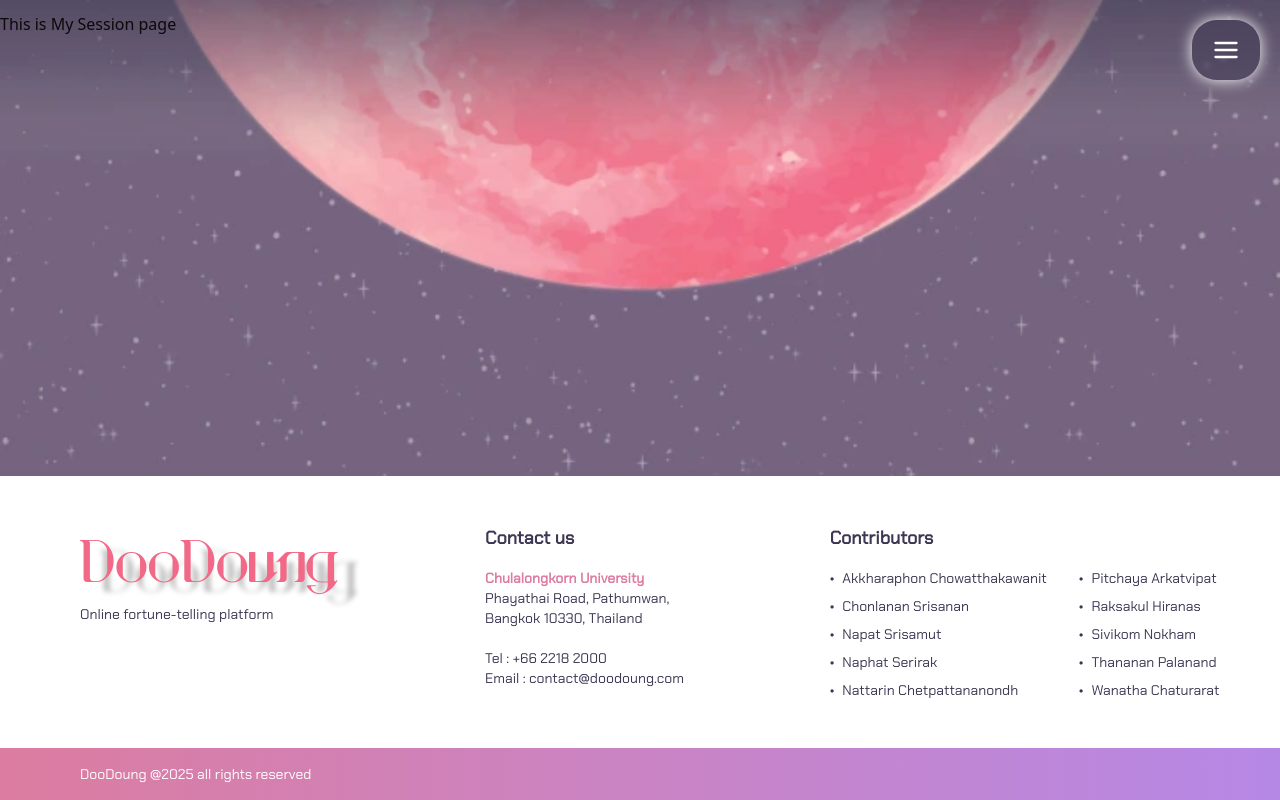
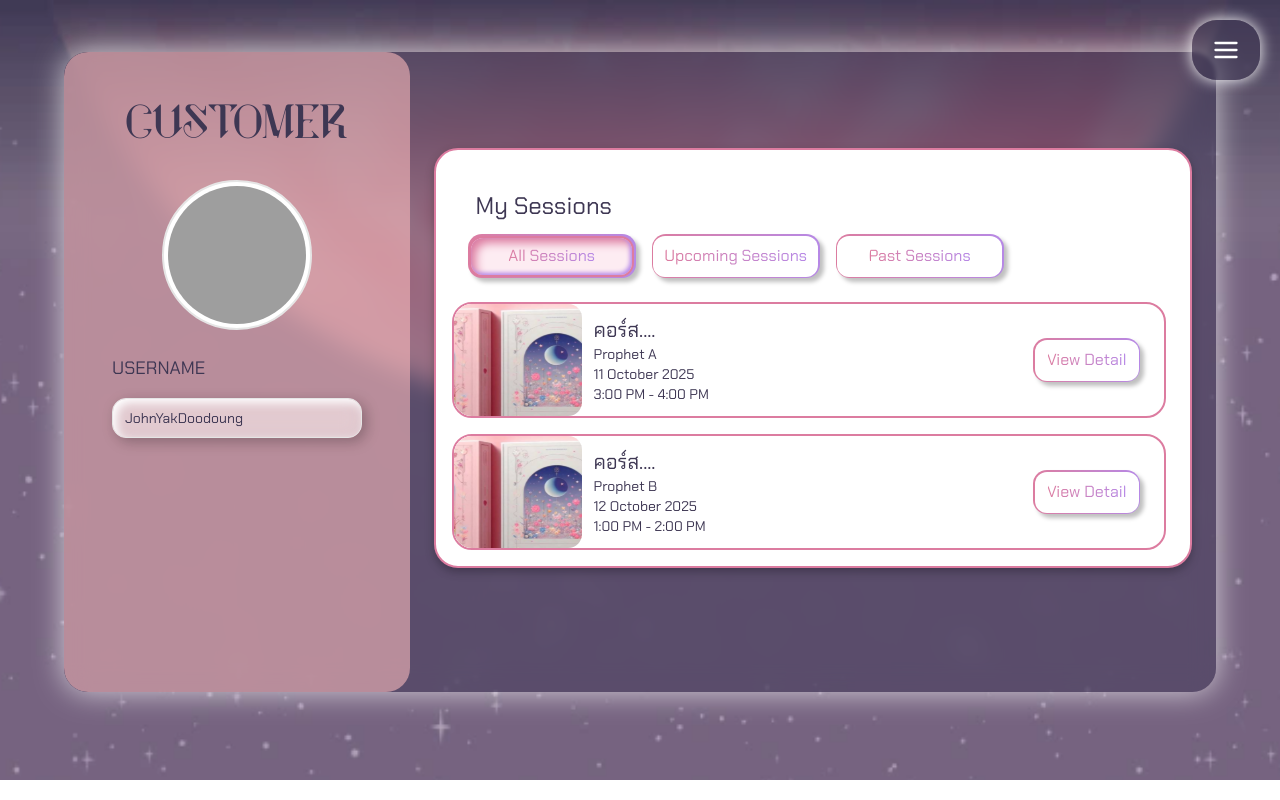
Before and after one commit to DooDoung/doo-doung-frontend, a Next.js app: page /course/my-session in a window 1280 px wide. Shown: the top 800 px of the page. Built offline with nearby package versions, Linux system fonts and the light colour scheme; grey boxes are pictures that could not be loaded.

Commit message:
add: styled customer my-session page

```diff
--- /dev/null
+++ b/src/components/course/SessionCard.tsx
@@ -0,0 +1,37 @@
+import Image from "next/image";
+import React from "react";
+import { Session } from "./SessionsList";
+import { GlobalButton } from "../globalComponents";
+
+type Props = {
+  session: Session;
+  onSelect: (s: Session) => void;
+};
+
+export default function SessionCard({ session, onSelect }: Props) {
+  return (
+    <div className="flex items-center justify-between border-2 border-accent-pink overflow-hidden rounded-lg pr-6 text-neutral-black">
+      <div className="flex items-center gap-3">
+        <div className="h-28 w-32 relative rounded-md overflow-hidden bg-muted">
+          {session.image ? (
+            <Image src={session.image} alt={session.title} fill className="object-cover" />
+          ) : (
+            <div className="h-full w-full" />
+          )}
+        </div>
+        <div>
+          <div className="text-xl">{session.title}</div>
+          <div className="text-sm">{session.prophet}</div>
+          <div className="text-sm">{session.date}</div>
+          <div className="text-sm">{session.time}</div>
+        </div>
+      </div>
+
+      <div className="flex flex-col items-end gap-2">
+        <GlobalButton variant="secondary" onClick={() => onSelect(session)}>
+          View Detail
+        </GlobalButton>
+      </div>
+    </div>
+  );
+}
--- /dev/null
+++ b/src/components/course/SessionDetail.tsx
@@ -0,0 +1,37 @@
+import Image from "next/image";
+import React from "react";
+import { Session } from "./SessionsList";
+
+type Props = {
+  session: Session;
+};
+
+export default function SessionDetail({ session }: Props) {
+  return (
+    <div>
+      <div className="text-xl text-neutral-black ml-2">Booking Details</div>
+        <div className="flex gap-4 bg-[#F5F5F5] rounded-md mt-1">
+          <div className="m-4 w-36 relative rounded-md overflow-hidden bg-muted">
+            {session.image && <Image src={session.image} alt={session.title} fill className="object-cover" />}
+          </div>
+          <div className="flex-1 m-4 ml-0 text-neutral-black">
+            <div className="text-xl">{session.title}</div>
+            <div className="text-sm">{session.prophet}</div>
+            <div className="mt-2 text-sm">{session.date}</div>
+            <div className="text-sm">{session.time}</div>
+            <div className="mt-2 text-sm">Booking Id: xxxxxx</div>
+            <div className="text-sm">Status: {session.status}</div>
+          </div>
+        </div>
+
+        <div className="grid grid-cols-2 gap-4 mt-4">
+          <div className="rounded-md p-4 bg-[#F5F5F5] h-38">
+            <div>Payment Info</div>
+          </div>
+          <div className="rounded-md p-4 bg-[#F5F5F5] h-38">
+            <div>Course Type</div>
+          </div>
+        </div>
+    </div>
+  );
+}
--- /dev/null
+++ b/src/components/course/SessionTabs.tsx
@@ -0,0 +1,29 @@
+import React from "react";
+import { GlobalButton } from "@/components/globalComponents";
+
+type Props = {
+  active: "all" | "upcoming" | "past";
+  onChange: (t: "all" | "upcoming" | "past") => void;
+};
+
+// SessionTabs preserves the exact markup and classes used in the previous
+// SessionsList header so styles remain unchanged.
+export default function SessionTabs({ active, onChange }: Props) {
+
+  return (
+    <div className="flex-col items-center justify-between mb-4 px-4 pt-4 pb-2">
+      <h3 className="text-2xl text-neutral-black ml-2">My Sessions</h3>
+      <div className="flex gap-4 mt-3">
+        <GlobalButton variant="secondary" className="w-42" onClick={() => onChange("all")} isActive={active === "all"}>
+          All Sessions
+        </GlobalButton>
+        <GlobalButton variant="secondary" onClick={() => onChange("upcoming")} className="w-42" isActive={active === "upcoming"}>
+          Upcoming Sessions
+        </GlobalButton>
+        <GlobalButton variant="secondary" onClick={() => onChange("past")} className="w-42" isActive={active === "past"}>
+          Past Sessions
+        </GlobalButton>
+      </div>
+    </div>
+  );
+}
--- /dev/null
+++ b/src/components/course/SessionsList.tsx
@@ -0,0 +1,49 @@
+import React, { useEffect, useState } from "react";
+import SessionTabs from "./SessionTabs";
+import SessionCard from "./SessionCard";
+
+export type Session = {
+  id: string;
+  title: string;
+  prophet: string;
+  date: string;
+  time: string;
+  price: string;
+  image?: string;
+  status?: string;
+};
+
+type Props = {
+  sessions: Session[];
+  onSelect: (s: Session) => void;
+  tab?: "all" | "upcoming" | "past";
+  onChangeTab?: (t: "all" | "upcoming" | "past") => void;
+};
+
+export default function SessionsList({ sessions, onSelect, tab, onChangeTab }: Props) {
+  const [localTab, setLocalTab] = useState<"all" | "upcoming" | "past">(tab ?? "all");
+
+  useEffect(() => {
+    if (tab) setLocalTab(tab);
+    console.log("Tab changed to:", tab);
+  }, [tab]);
+
+  const activeTab = tab ?? localTab;
+
+  function handleTabChange(t: "all" | "upcoming" | "past") {
+    if (onChangeTab) onChangeTab(t);
+    else setLocalTab(t);
+  }
+
+  return (
+    <div className="flex flex-col h-96">
+      <SessionTabs active={activeTab} onChange={handleTabChange} />
+
+      <div className="space-y-4 overflow-y-scroll custom-scrollbar pr-2 pb-6">
+        {sessions.map((s) => (
+          <SessionCard key={s.id} session={s} onSelect={onSelect} />
+        ))}
+      </div>
+    </div>
+  );
+}
--- a/src/components/globalComponents/Button.tsx
+++ b/src/components/globalComponents/Button.tsx
@@ -31,6 +31,8 @@ interface GlobalButtonProps
    * Whether the button should take full width
    */
   fullWidth?: boolean;
+  /** visually active/clicked state */
+  isActive?: boolean;
 }
 
 /**
@@ -49,8 +51,15 @@ export function GlobalButton({
   children,
   disabled,
   className,
+  isActive = false,
   ...props
 }: GlobalButtonProps) {
+  const activeStyle: React.CSSProperties = {
+    borderRadius: "var(--radius-md, 25px)",
+    border: "var(--border-md, 2px) solid var(--accent-pink-violet, #DC7CA0)",
+    background: "#FDECF2",
+    boxShadow: "-2px -2px 4px 0 #B389EC inset, 5px 5px 10px 0 #DC7CA0 inset",
+  };
   const customVariants: Record<string, string> = {
     default: `
     enabled:bg-gradient-to-r enabled:from-accent-pink enabled:to-accent-violet
@@ -138,6 +147,7 @@ export function GlobalButton({
           containerStyle[mappedVariant],
           "rounded-md-minus flex items-center justify-center",
         )}
+        style={isActive ? activeStyle : undefined}
       >
         {loading ? (
           <>
--- a/src/pages/course/my-session.tsx
+++ b/src/pages/course/my-session.tsx
@@ -1,9 +1,73 @@
-import { DefaultLayout } from "@/components/globalComponents";
+import { DefaultLayout, GlobalButton } from "@/components/globalComponents";
+import { GlassContainer2 } from "@/components/globalComponents";
+import EditUserProfile from "@/components/account/EditAccount/EditUserProfile";
+import { useState } from "react";
+import SessionsList, { Session } from "@/components/course/SessionsList";
+import SessionDetail from "@/components/course/SessionDetail";
+
+const mockSessions: Session[] = [
+  {
+    id: "s1",
+    title: "คอร์ส....",
+    prophet: "Prophet A",
+    date: "11 October 2025",
+    time: "3:00 PM - 4:00 PM",
+    price: "500.-",
+    image: "/images/course.svg",
+    status: "Confirmed",
+  },
+  {
+    id: "s2",
+    title: "คอร์ส....",
+    prophet: "Prophet B",
+    date: "12 October 2025",
+    time: "1:00 PM - 2:00 PM",
+    price: "400.-",
+    image: "/images/course.svg",
+    status: "Pending",
+  },
+  {
+    id: "s3",
+    title: "คอร์ส....",
+    prophet: "Prophet C",
+    date: "15 October 2025",
+    time: "10:00 AM - 11:00 AM",
+    price: "600.-",
+    image: "/images/course.svg",
+    status: "Cancelled",
+  },
+];
 
 export default function MySessionPage() {
+  const [tab, setTab] = useState<"all" | "upcoming" | "past">("all");
+  const [selected, setSelected] = useState<Session | null>(null);
+
   return (
     <DefaultLayout>
-      <p>This is My Session page</p>
+      <div className="flex flex-col items-center justify-center w-full font-chakra">
+        <GlassContainer2 className="p-0">
+              <EditUserProfile role="CUSTOMER" editing={false} />
+              <div className="flex-col flex-1 py-4 px-6">
+                <div className="flex justify-end items-center h-20">
+                  {selected && (
+                    <GlobalButton variant="primary" className="w-28 mr-4" onClick={() => setSelected(null)}>
+                      Back
+                    </GlobalButton>
+                  )}
+                </div>
+                <div
+                  className="bg-neutral-white border-accent-pink border-2 rounded-xl px-4 py-6 h-105"
+                  style={{ filter: "drop-shadow(0 4px 4px rgba(0, 0, 0, 0.25))" }}
+                >
+                  {!selected ? (
+                  <SessionsList sessions={mockSessions} onSelect={setSelected} tab={tab} onChangeTab={setTab} />
+                  ) : (
+                  <SessionDetail session={selected}/>
+                  )}
+                </div>
+              </div>
+        </GlassContainer2>
+      </div>
     </DefaultLayout>
   );
 }
```
